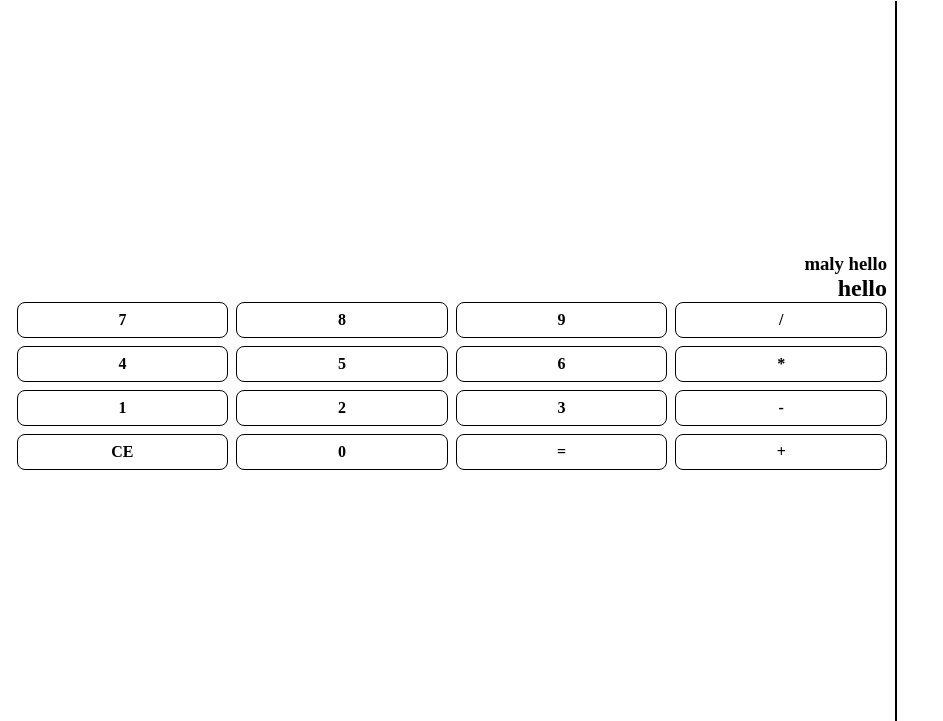
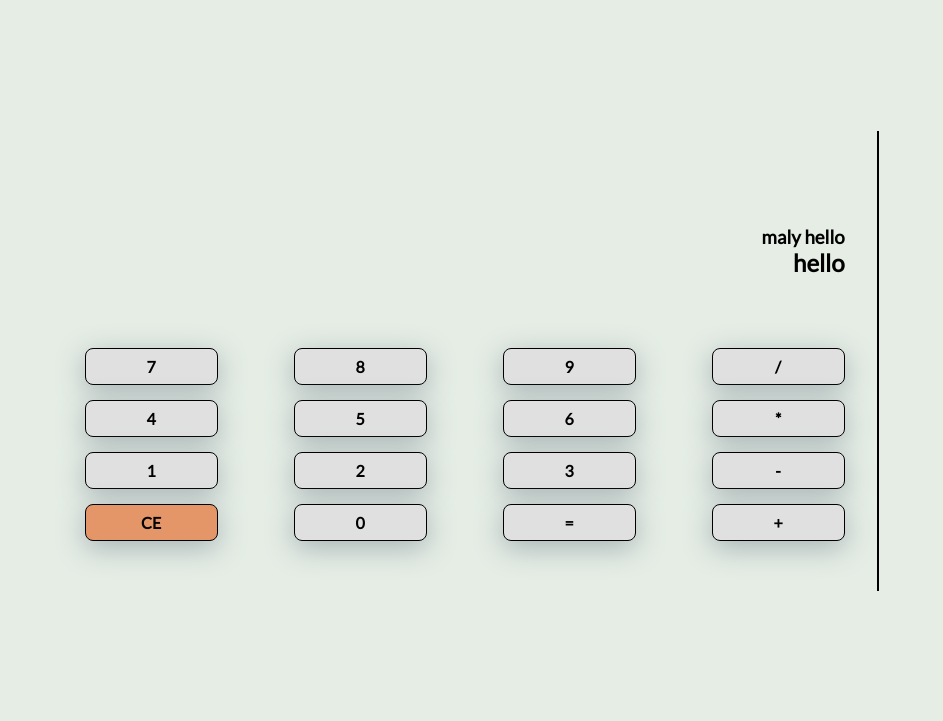
Before and after one commit to BaraDroid/calculator, a plain HTML site: page index.html in a window 1280 px wide. Shown: the part 39-760 px from the top of the page, without its empty margins (0-943 px from the left). Drawn offline with Linux system fonts and the light colour scheme.

Commit message:
basic styles added

```diff
--- a/index.html
+++ b/index.html
@@ -1,5 +1,6 @@
 <!DOCTYPE html>
 <html lang="de">
+
 <head>
     <meta charset="UTF-8">
     <meta name="viewport" content="width=device-width, initial-scale=1.0">
@@ -7,6 +8,7 @@
     <title>Calculator</title>
     <link rel="stylesheet" href="style.css">
 </head>
+
 <body>
     <div class="wrapper">
         <div class="main">
@@ -15,22 +17,22 @@
                 <h2 class="current_result">hello</h2>
             </div>
             <div class="number_btns">
-                <div class="one_key">7</div>
-                <div class="one_key">8</div>
-                <div class="one_key">9</div>
-                <div class="one_key">/</div>
-                <div class="one_key">4</div>
-                <div class="one_key">5</div>
-                <div class="one_key">6</div>
-                <div class="one_key">*</div>
-                <div class="one_key">1</div>
-                <div class="one_key">2</div>
-                <div class="one_key">3</div>
-                <div class="one_key">-</div>
-                <div class="one_key">CE</div>
-                <div class="one_key">0</div>
-                <div class="one_key">=</div>
-                <div class="one_key">+</div>
+                <div class="one_btn">7</div>
+                <div class="one_btn">8</div>
+                <div class="one_btn">9</div>
+                <div class="one_btn">/</div>
+                <div class="one_btn">4</div>
+                <div class="one_btn">5</div>
+                <div class="one_btn">6</div>
+                <div class="one_btn">*</div>
+                <div class="one_btn">1</div>
+                <div class="one_btn">2</div>
+                <div class="one_btn">3</div>
+                <div class="one_btn">-</div>
+                <div class="one_btn" id="clear_entry">CE</div>
+                <div class="one_btn">0</div>
+                <div class="one_btn">=</div>
+                <div class="one_btn">+</div>
             </div>
         </div>
         <div class="divider"></div>
@@ -39,4 +41,32 @@
         <!--<a target="_blank" href="https://icons8.com/icon/6gwMy8qlY6nG/calculator">Calculator</a> icon by <a target="_blank" href="https://icons8.com">Icons8</a>-->
     </div>
 </body>
+
 </html>
+
+
+<!-- TODO: dodelat responsiveness, az budu mit logiku hotovou -->
+<!-- TODO: dat si buttons jako konstanty -->
+<!-- TODO: Pri kazdym kliku se mi to napise do maly hello -->
+<!-- TODO: prevedu strings z maly hello do Number a vypocitam to, kdyz kliknu na = -->
+ <!-- TODO: dark mode
+  3. Dunkle Themen mit leuchtenden Akzenten (Dark Mode)
+Dark Mode ist nach wie vor sehr beliebt und bietet einen modernen Look, der augenschonender sein kann.
+
+Hintergrund: Dunkles Grau bis Fast-Schwarz (#1E1E1E, #212121, #2D2D2D).
+
+Tasten (Normal): Etwas hellere Grautöne als der Hintergrund (#3A3A3A, #424242).
+
+Schriftfarbe (Zahlen / Operatoren): Hellgrau (#E0E0E0, #F5F5F5) oder reines Weiß.
+
+Akzentfarbe (Ergebnisse / "=" Taste): Hier kannst du mutiger sein mit leuchtenden Farben, die einen starken Kontrast zum dunklen Hintergrund bilden und gut sichtbar sind:
+
+Neon-Blau / Cyan: #00FFFF, #00BFFF
+
+Leuchtendes Grün: #00FF00, #39FF14
+
+Vivid Orange: #FF5722
+
+Elektrisches Violett: #9C27B0
+
+Vorteil: Modern, schick, energieeffizient (auf OLED-Displays), reduziert Augenbelastung. Akzentfarben knallen richtig.-->
--- a/style.css
+++ b/style.css
@@ -1,3 +1,8 @@
+@font-face {
+    font-family: "Lato";
+    src: url(./fonts/Lato/Lato-Regular.ttf);
+}
+
 * {
   margin: 0;
   padding: 0;
@@ -6,12 +11,23 @@
   box-sizing: border-box;
 }
 
-button {
-    cursor: pointer;
+:root {
+    --main-bgr: #5f7c7a;
+    --display-bgr: #e5ede5;
+    --standard-btn: #e0e0e0;
+    --active-btn: #a7b3b5;
+    --special-btn: #e59669;
+}
+
+body {
+  display: grid;
+  place-items: center;
+  font-family: "Lato";
+  background-color: var(--display-bgr);
 }
 
 .divider {
-    height: 90%;
+  height: 60%;
   width: 2px;
   background-color: black;
 }
@@ -19,14 +35,21 @@ button {
 .wrapper {
   height: 100dvh;
   width: 100%;
+  max-width: 1220px;
   display: flex;
   justify-content: center;
   align-items: center;
   gap: 8px;
+  padding: 16px;
 }
 
 .main {
   width: 68%;
+  height: 60%;
+  display: flex;
+  flex-direction: column;
+  justify-content: space-evenly;
+  padding: 24px;
 }
 
 .examples {
@@ -40,7 +63,7 @@ button {
   align-items: flex-end;
 }
 
-.one_key {
+.one_btn {
   padding: 8px;
   font-weight: bold;
   border: 1px solid black;
@@ -49,6 +72,21 @@ button {
   width: 100%;
   display: grid;
   place-items: center;
+  background-color: var(--standard-btn);
+  box-shadow: var(--active-btn) 0px 7px 29px 0px;
+  cursor: pointer;
+}
+
+.one_btn:active {
+    background-color: var(--active-btn);
+}
+
+#clear_entry {
+    background-color: var(--special-btn);
+}
+
+#clear_entry:active {
+    background-color: #E88B57;
 }
 
 .number_btns {
@@ -56,5 +94,5 @@ button {
   grid-template-columns: 1fr 1fr 1fr 1fr;
   grid-template-rows: 1fr 1fr 1fr 1fr;
   place-items: center;
-    gap: 8px;
+  gap: 10%;
 }
```
Also changed, not shown: fonts/Lato/Lato-Black.ttf (added), fonts/Lato/Lato-BlackItalic.ttf (added), fonts/Lato/Lato-Bold.ttf (added), fonts/Lato/Lato-BoldItalic.ttf (added), fonts/Lato/Lato-Italic.ttf (added), fonts/Lato/Lato-Light.ttf (added), fonts/Lato/Lato-LightItalic.ttf (added), fonts/Lato/Lato-Regular.ttf (added), fonts/Lato/Lato-Thin.ttf (added), fonts/Lato/Lato-ThinItalic.ttf (added), fonts/Lato/OFL.txt (added). Lines whose indentation alone changed are shown as unchanged.
